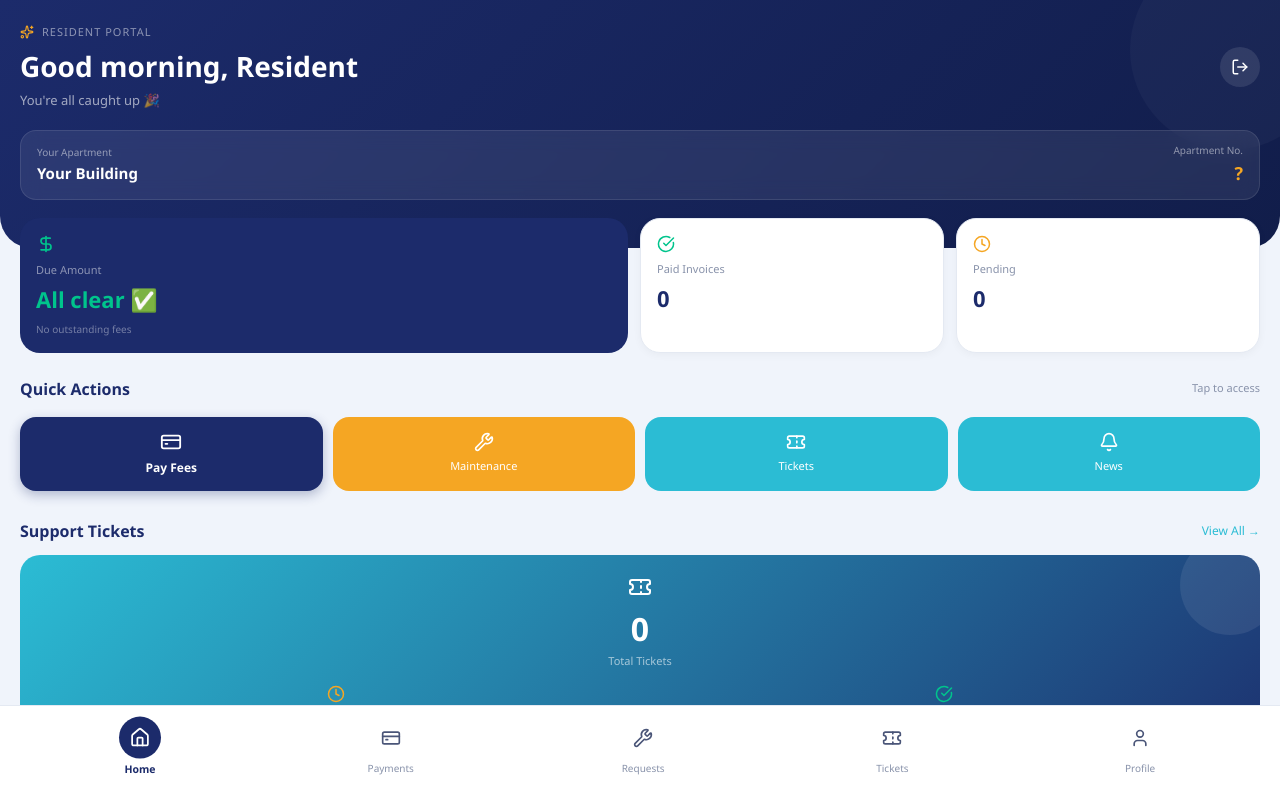
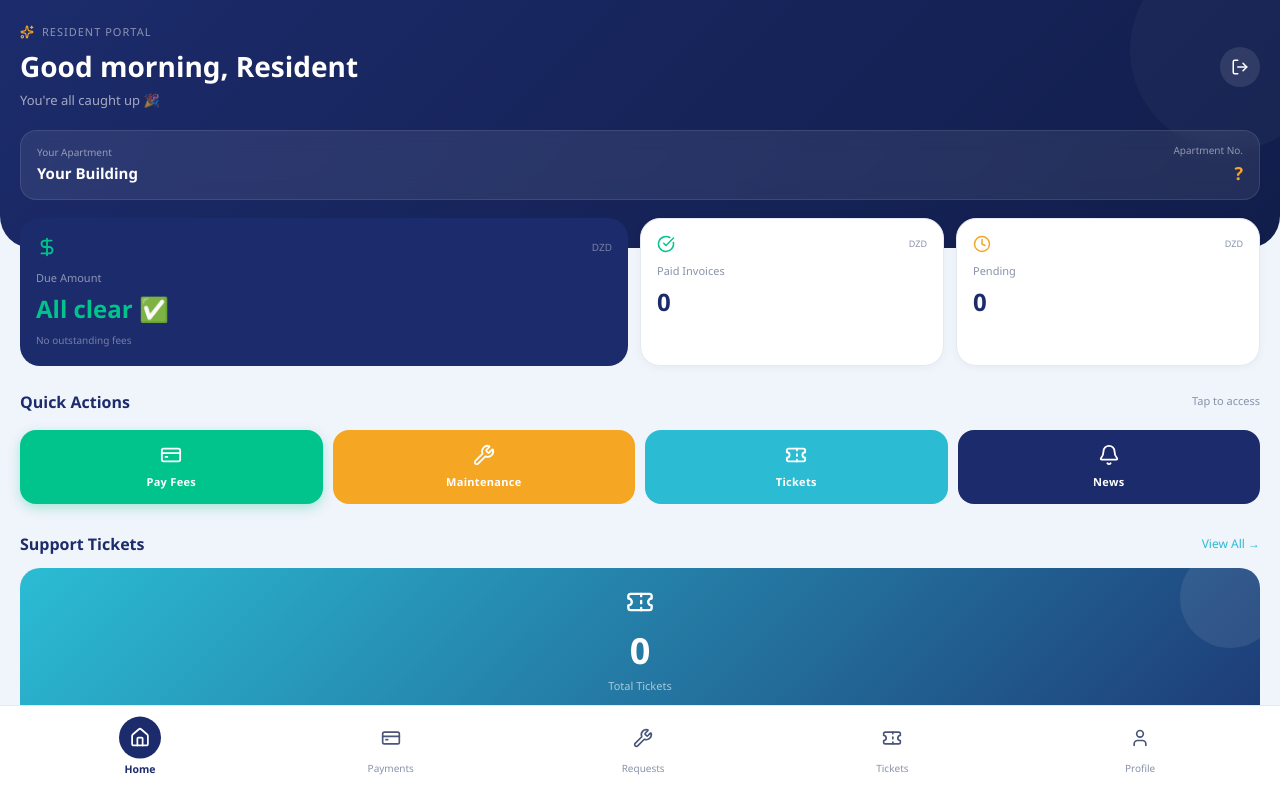
Before and after one commit to ikramikram2020/Syndix, a Next.js app: page /resident/dashboard in a window 1280 px wide. Shown: the top 798 px of the page. Built offline with nearby package versions, Linux system fonts and the light colour scheme; no server answers; sample sign-in values are in the browser's storage.

Commit message:
Redesign resident dashboard - clean SaaS style

```diff
--- a/src/pages/resident/dashboard.tsx
+++ b/src/pages/resident/dashboard.tsx
@@ -5,7 +5,7 @@ import { T } from '../../styles/theme';
 import {
   Home, CreditCard, Wrench, Bell, User, LogOut,
   DollarSign, CheckCircle, Shield, Sparkles, Star, Award,
-  Clock, ChevronRight, Ticket, Zap
+  Clock, ChevronRight, Ticket
 } from 'lucide-react';
 
 // ============================================
@@ -158,13 +158,13 @@ export default function ResidentDashboard() {
   // ============================================
 
   const quickActions = [
-    { icon: CreditCard, label: 'Pay Fees', href: '/resident/payments', color: T.navy, primary: true },
-    { icon: Wrench, label: 'Maintenance', href: '/resident/maintenance', color: T.orange, primary: false },
-    { icon: Ticket, label: 'Tickets', href: '/resident/tickets', color: T.teal, primary: false },
-    { icon: Bell, label: 'News', href: '/resident/announcements', color: T.teal, primary: false }, // Changed to Teal
+    { icon: CreditCard, label: 'Pay Fees', href: '/resident/payments', color: T.green },
+    { icon: Wrench, label: 'Maintenance', href: '/resident/maintenance', color: T.orange },
+    { icon: Ticket, label: 'Tickets', href: '/resident/tickets', color: T.teal },
+    { icon: Bell, label: 'News', href: '/resident/announcements', color: T.navy },
   ];
 
-  // Determine due amount styling
+  // Determine due amount styling (dynamic feedback)
   const dueAmountColor = stats.dueAmount > 0 ? T.orange : T.green;
   const dueAmountMessage = stats.dueAmount > 0 ? `${stats.dueAmount.toLocaleString()} DZD` : 'All clear ✅';
 
@@ -240,18 +240,15 @@ export default function ResidentDashboard() {
         <div style={{ position: 'absolute', top: -50, right: -50, width: 200, height: 200, borderRadius: '50%', background: 'rgba(255,255,255,0.03)' }} />
 
         <div style={{ position: 'relative', zIndex: 2 }}>
-          {/* Header row */}
           <div style={{ display: 'flex', justifyContent: 'space-between', alignItems: 'center', marginBottom: 20 }}>
             <div>
               <div style={{ display: 'flex', alignItems: 'center', gap: 8, marginBottom: 4 }}>
                 <Sparkles size={14} color={T.orange} />
                 <span style={{ fontSize: 11, color: 'rgba(255,255,255,0.5)', letterSpacing: 1 }}>RESIDENT PORTAL</span>
               </div>
-              {/* Dynamic greeting */}
               <h1 style={{ margin: 0, fontSize: 28, fontWeight: 700, color: '#fff' }}>
                 {getGreeting()}, {residentName.split(' ')[0]}
               </h1>
-              {/* Personality-driven micro-copy */}
               <p style={{ margin: '4px 0 0', fontSize: 13, color: 'rgba(255,255,255,0.6)' }}>
                 {getStatusMessage()}
               </p>
@@ -275,7 +272,7 @@ export default function ResidentDashboard() {
             </button>
           </div>
 
-          {/* Building Info Card - Glass effect */}
+          {/* Building Info Card */}
           <div style={{
             background: 'rgba(255,255,255,0.08)',
             backdropFilter: 'blur(10px)',
@@ -299,7 +296,7 @@ export default function ResidentDashboard() {
       </div>
 
       {/* ============================================
-          STATS CARDS - Dynamic colors (DZD currency)
+          STATS CARDS - Improved design with DZD
       ============================================ */}
 
       <div style={{ padding: '0 20px', marginTop: -30 }}>
@@ -309,12 +306,15 @@ export default function ResidentDashboard() {
           <div className="fade-in-up card-hover" style={{
             background: T.navy,
             borderRadius: 20,
-            padding: '16px',
+            padding: '18px 16px',
             cursor: 'pointer'
           }} onClick={() => router.push('/resident/payments')}>
-            <DollarSign size={20} color={dueAmountColor} />
-            <p style={{ margin: '8px 0 4px', fontSize: 11, color: 'rgba(255,255,255,0.5)' }}>Due Amount</p>
-            <p style={{ margin: 0, fontSize: 22, fontWeight: 700, color: dueAmountColor }}>{dueAmountMessage}</p>
+            <div style={{ display: 'flex', alignItems: 'center', justifyContent: 'space-between', marginBottom: 12 }}>
+              <DollarSign size={22} color={dueAmountColor} />
+              <span style={{ fontSize: 10, color: 'rgba(255,255,255,0.4)' }}>DZD</span>
+            </div>
+            <p style={{ margin: 0, fontSize: 11, color: 'rgba(255,255,255,0.5)' }}>Due Amount</p>
+            <p style={{ margin: '4px 0 0', fontSize: 24, fontWeight: 700, color: dueAmountColor }}>{dueAmountMessage}</p>
             {stats.dueAmount === 0 && (
               <p style={{ margin: '6px 0 0', fontSize: 10, color: 'rgba(255,255,255,0.4)' }}>No outstanding fees</p>
             )}
@@ -329,9 +329,12 @@ export default function ResidentDashboard() {
             boxShadow: '0 2px 8px rgba(0,0,0,0.04)',
             cursor: 'pointer'
           }} onClick={() => router.push('/resident/payments')}>
-            <CheckCircle size={18} color={T.green} />
-            <p style={{ margin: '8px 0 4px', fontSize: 11, color: T.textSm }}>Paid Invoices</p>
-            <p style={{ margin: 0, fontSize: 22, fontWeight: 700, color: T.navy }}>{stats.paidCount}</p>
+            <div style={{ display: 'flex', alignItems: 'center', justifyContent: 'space-between', marginBottom: 10 }}>
+              <CheckCircle size={18} color={T.green} />
+              <span style={{ fontSize: 9, color: T.textSm }}>DZD</span>
+            </div>
+            <p style={{ margin: 0, fontSize: 11, color: T.textSm }}>Paid Invoices</p>
+            <p style={{ margin: '4px 0 0', fontSize: 24, fontWeight: 700, color: T.navy }}>{stats.paidCount}</p>
           </div>
 
           {/* Secondary Card - Pending */}
@@ -343,15 +346,18 @@ export default function ResidentDashboard() {
             boxShadow: '0 2px 8px rgba(0,0,0,0.04)',
             cursor: 'pointer'
           }} onClick={() => router.push('/resident/payments')}>
-            <Clock size={18} color={T.orange} />
-            <p style={{ margin: '8px 0 4px', fontSize: 11, color: T.textSm }}>Pending</p>
-            <p style={{ margin: 0, fontSize: 22, fontWeight: 700, color: T.navy }}>{stats.pendingCount}</p>
+            <div style={{ display: 'flex', alignItems: 'center', justifyContent: 'space-between', marginBottom: 10 }}>
+              <Clock size={18} color={T.orange} />
+              <span style={{ fontSize: 9, color: T.textSm }}>DZD</span>
+            </div>
+            <p style={{ margin: 0, fontSize: 11, color: T.textSm }}>Pending</p>
+            <p style={{ margin: '4px 0 0', fontSize: 24, fontWeight: 700, color: T.navy }}>{stats.pendingCount}</p>
           </div>
         </div>
       </div>
 
       {/* ============================================
-          QUICK ACTIONS - Pay Fees primary
+          QUICK ACTIONS - Improved button design
       ============================================ */}
 
       <div style={{ padding: '24px 20px 0' }}>
@@ -370,18 +376,18 @@ export default function ResidentDashboard() {
                   onClick={() => router.push(action.href)}
                   className="card-hover"
                   style={{
-                    background: action.primary ? T.navy : action.color,
+                    background: action.color,
                     border: 'none',
                     borderRadius: 16,
-                    padding: action.primary ? '14px 8px' : '12px 8px',
+                    padding: '14px 6px',
                     textAlign: 'center',
                     cursor: 'pointer',
-                    boxShadow: action.primary ? '0 4px 12px rgba(28,43,107,0.3)' : 'none',
-                    transition: 'transform 0.1s ease'
+                    transition: 'transform 0.1s ease',
+                    boxShadow: action.label === 'Pay Fees' ? '0 4px 12px rgba(0,196,140,0.3)' : 'none'
                   }}
                 >
-                  <Icon size={action.primary ? 22 : 20} color="#fff" style={{ margin: '0 auto 6px' }} />
-                  <p style={{ margin: 0, fontSize: action.primary ? 12 : 11, fontWeight: action.primary ? 600 : 500, color: '#fff' }}>
+                  <Icon size={22} color="#fff" style={{ margin: '0 auto 8px' }} />
+                  <p style={{ margin: 0, fontSize: 11, fontWeight: 600, color: '#fff', letterSpacing: '0.3px' }}>
                     {action.label}
                   </p>
                 </button>
@@ -392,7 +398,7 @@ export default function ResidentDashboard() {
       </div>
 
       {/* ============================================
-          TICKETS CARD - Vertical layout
+          TICKETS CARD - Improved layout
       ============================================ */}
 
       <div style={{ padding: '0 20px' }}>
@@ -419,21 +425,21 @@ export default function ResidentDashboard() {
             <div style={{ position: 'relative', zIndex: 2 }}>
               {/* Total Tickets - Top */}
               <div style={{ textAlign: 'center', marginBottom: 16 }}>
-                <Ticket size={24} color="#fff" style={{ margin: '0 auto 6px' }} />
-                <p style={{ margin: 0, fontSize: 32, fontWeight: 700, color: '#fff' }}>{ticketStats.pending + ticketStats.resolved}</p>
+                <Ticket size={28} color="#fff" style={{ margin: '0 auto 8px' }} />
+                <p style={{ margin: 0, fontSize: 36, fontWeight: 700, color: '#fff' }}>{ticketStats.pending + ticketStats.resolved}</p>
                 <p style={{ margin: 0, fontSize: 11, color: 'rgba(255,255,255,0.6)' }}>Total Tickets</p>
               </div>
 
               {/* Open / Resolved - 2 columns */}
               <div style={{ display: 'grid', gridTemplateColumns: '1fr 1fr', gap: 16, marginBottom: 16, textAlign: 'center' }}>
-                <div>
-                  <Clock size={18} color={T.orange} style={{ margin: '0 auto 4px' }} />
-                  <p style={{ margin: 0, fontSize: 24, fontWeight: 700, color: T.orange }}>{ticketStats.pending}</p>
+                <div style={{ padding: '8px', borderRadius: 12, background: 'rgba(255,255,255,0.1)' }}>
+                  <Clock size={20} color={T.orange} style={{ margin: '0 auto 6px' }} />
+                  <p style={{ margin: 0, fontSize: 28, fontWeight: 700, color: T.orange }}>{ticketStats.pending}</p>
                   <p style={{ margin: 0, fontSize: 10, color: 'rgba(255,255,255,0.6)' }}>Open</p>
                 </div>
-                <div>
-                  <CheckCircle size={18} color={T.green} style={{ margin: '0 auto 4px' }} />
-                  <p style={{ margin: 0, fontSize: 24, fontWeight: 700, color: T.green }}>{ticketStats.resolved}</p>
+                <div style={{ padding: '8px', borderRadius: 12, background: 'rgba(255,255,255,0.1)' }}>
+                  <CheckCircle size={20} color={T.green} style={{ margin: '0 auto 6px' }} />
+                  <p style={{ margin: 0, fontSize: 28, fontWeight: 700, color: T.green }}>{ticketStats.resolved}</p>
                   <p style={{ margin: 0, fontSize: 10, color: 'rgba(255,255,255,0.6)' }}>Resolved</p>
                 </div>
               </div>
@@ -441,19 +447,20 @@ export default function ResidentDashboard() {
               {/* Button - Full width */}
               <button
                 onClick={() => router.push('/resident/tickets')}
+                className="card-hover"
                 style={{
                   width: '100%',
-                  padding: '10px',
-                  background: 'rgba(255,255,255,0.15)',
+                  padding: '12px',
+                  background: 'rgba(255,255,255,0.2)',
                   border: 'none',
                   borderRadius: 30,
                   color: '#fff',
-                  fontSize: 12,
-                  fontWeight: 500,
+                  fontSize: 13,
+                  fontWeight: 600,
                   cursor: 'pointer',
-                  transition: 'transform 0.1s ease'
+                  transition: 'transform 0.1s ease',
+                  marginTop: 8
                 }}
-                className="card-hover"
               >
                 + New Ticket
               </button>
@@ -463,7 +470,7 @@ export default function ResidentDashboard() {
       </div>
 
       {/* ============================================
-          RECENT ACTIVITY - Dynamic, borderless, lighter
+          RECENT ACTIVITY - Dynamic based on real data
       ============================================ */}
 
       <div style={{ padding: '0 20px' }}>
@@ -474,7 +481,6 @@ export default function ResidentDashboard() {
           </div>
 
           {(stats.pendingCount === 0 && ticketStats.pending === 0 && stats.paidCount === 0) ? (
-            // Empty State
             <div style={{
               background: T.white,
               borderRadius: 16,
@@ -482,39 +488,37 @@ export default function ResidentDashboard() {
               textAlign: 'center',
               border: `1px solid ${T.border}`
             }}>
-              <Zap size={32} color={T.textSm} style={{ margin: '0 auto 12px' }} />
+              <Shield size={32} color={T.textSm} style={{ margin: '0 auto 12px' }} />
               <p style={{ margin: 0, fontSize: 13, color: T.textMd }}>No recent activity yet</p>
               <p style={{ margin: '4px 0 0', fontSize: 11, color: T.textSm }}>Your activity will appear here</p>
             </div>
           ) : (
             <div style={{ display: 'flex', flexDirection: 'column', gap: 8 }}>
-              {/* Dynamic activity based on actual data */}
               {stats.pendingCount > 0 && (
                 <div
                   className="card-hover"
                   style={{
-                    background: 'transparent',
-                    borderRadius: 12,
-                    padding: '10px 12px',
+                    background: T.white,
+                    borderRadius: 14,
+                    padding: '12px 14px',
                     display: 'flex',
                     alignItems: 'center',
                     gap: 12,
                     cursor: 'pointer',
-                    transition: 'background 0.2s ease'
+                    border: `1px solid ${T.border}`,
+                    transition: 'transform 0.1s ease'
                   }}
-                  onMouseEnter={e => e.currentTarget.style.background = T.surface}
-                  onMouseLeave={e => e.currentTarget.style.background = 'transparent'}
                   onClick={() => router.push('/resident/payments')}
                 >
-                  <div style={{ width: 36, height: 36, borderRadius: 10, background: T.orangeLight, display: 'flex', alignItems: 'center', justifyContent: 'center' }}>
-                    <DollarSign size={16} color={T.orange} />
+                  <div style={{ width: 44, height: 44, borderRadius: 12, background: T.orangeLight, display: 'flex', alignItems: 'center', justifyContent: 'center' }}>
+                    <DollarSign size={20} color={T.orange} />
                   </div>
                   <div style={{ flex: 1 }}>
-                    <p style={{ margin: 0, fontSize: 13, fontWeight: 500, color: T.navy }}>Pending Payment</p>
-                    <p style={{ margin: '2px 0 0', fontSize: 10, color: T.textSm }}>You have {stats.pendingCount} unpaid invoice{stats.pendingCount > 1 ? 's' : ''}</p>
+                    <p style={{ margin: 0, fontSize: 14, fontWeight: 600, color: T.navy }}>Pending Payment</p>
+                    <p style={{ margin: '2px 0 0', fontSize: 11, color: T.textSm }}>You have {stats.pendingCount} unpaid invoice{stats.pendingCount > 1 ? 's' : ''}</p>
                   </div>
-                  <p style={{ margin: 0, fontSize: 12, fontWeight: 600, color: T.orange }}>{stats.dueAmount.toLocaleString()} DZD</p>
-                  <ChevronRight size={14} color={T.textSm} />
+                  <p style={{ margin: 0, fontSize: 14, fontWeight: 700, color: T.orange }}>{stats.dueAmount.toLocaleString()} DZD</p>
+                  <ChevronRight size={16} color={T.textSm} />
                 </div>
               )}
 
@@ -522,27 +526,26 @@ export default function ResidentDashboard() {
                 <div
                   className="card-hover"
                   style={{
-                    background: 'transparent',
-                    borderRadius: 12,
-                    padding: '10px 12px',
+                    background: T.white,
+                    borderRadius: 14,
+                    padding: '12px 14px',
                     display: 'flex',
                     alignItems: 'center',
                     gap: 12,
                     cursor: 'pointer',
-                    transition: 'background 0.2s ease'
+                    border: `1px solid ${T.border}`,
+                    transition: 'transform 0.1s ease'
                   }}
-                  onMouseEnter={e => e.currentTarget.style.background = T.surface}
-                  onMouseLeave={e => e.currentTarget.style.background = 'transparent'}
                   onClick={() => router.push('/resident/tickets')}
                 >
-                  <div style={{ width: 36, height: 36, borderRadius: 10, background: T.tealLight, display: 'flex', alignItems: 'center', justifyContent: 'center' }}>
-                    <Ticket size={16} color={T.teal} />
+                  <div style={{ width: 44, height: 44, borderRadius: 12, background: T.tealLight, display: 'flex', alignItems: 'center', justifyContent: 'center' }}>
+                    <Ticket size={20} color={T.teal} />
                   </div>
                   <div style={{ flex: 1 }}>
-                    <p style={{ margin: 0, fontSize: 13, fontWeight: 500, color: T.navy }}>Open Tickets</p>
-                    <p style={{ margin: '2px 0 0', fontSize: 10, color: T.textSm }}>{ticketStats.pending} ticket{ticketStats.pending > 1 ? 's' : ''} awaiting response</p>
+                    <p style={{ margin: 0, fontSize: 14, fontWeight: 600, color: T.navy }}>Open Tickets</p>
+                    <p style={{ margin: '2px 0 0', fontSize: 11, color: T.textSm }}>{ticketStats.pending} ticket{ticketStats.pending > 1 ? 's' : ''} awaiting response</p>
                   </div>
-                  <ChevronRight size={14} color={T.textSm} />
+                  <ChevronRight size={16} color={T.textSm} />
                 </div>
               )}
 
@@ -550,27 +553,26 @@ export default function ResidentDashboard() {
                 <div
                   className="card-hover"
                   style={{
-                    background: 'transparent',
-                    borderRadius: 12,
-                    padding: '10px 12px',
+                    background: T.white,
+                    borderRadius: 14,
+                    padding: '12px 14px',
                     display: 'flex',
                     alignItems: 'center',
                     gap: 12,
                     cursor: 'pointer',
-                    transition: 'background 0.2s ease'
+                    border: `1px solid ${T.border}`,
+                    transition: 'transform 0.1s ease'
                   }}
-                  onMouseEnter={e => e.currentTarget.style.background = T.surface}
-                  onMouseLeave={e => e.currentTarget.style.background = 'transparent'}
                   onClick={() => router.push('/resident/payments')}
                 >
-                  <div style={{ width: 36, height: 36, borderRadius: 10, background: T.greenLight, display: 'flex', alignItems: 'center', justifyContent: 'center' }}>
-                    <CheckCircle size={16} color={T.green} />
+                  <div style={{ width: 44, height: 44, borderRadius: 12, background: T.greenLight, display: 'flex', alignItems: 'center', justifyContent: 'center' }}>
+                    <CheckCircle size={20} color={T.green} />
                   </div>
                   <div style={{ flex: 1 }}>
-                    <p style={{ margin: 0, fontSize: 13, fontWeight: 500, color: T.navy }}>All caught up</p>
-                    <p style={{ margin: '2px 0 0', fontSize: 10, color: T.textSm }}>All payments are up to date</p>
+                    <p style={{ margin: 0, fontSize: 14, fontWeight: 600, color: T.navy }}>All caught up</p>
+                    <p style={{ margin: '2px 0 0', fontSize: 11, color: T.textSm }}>All payments are up to date</p>
                   </div>
-                  <ChevronRight size={14} color={T.textSm} />
+                  <ChevronRight size={16} color={T.textSm} />
                 </div>
               )}
             </div>
@@ -579,7 +581,7 @@ export default function ResidentDashboard() {
       </div>
 
       {/* ============================================
-          BOTTOM TAB NAVIGATION - Scale on active
+          BOTTOM TAB NAVIGATION - With scale effect
       ============================================ */}
 
       <div style={{
@@ -659,33 +661,33 @@ export default function ResidentDashboard() {
           <div style={{
             background: T.orange,
             borderRadius: 16,
-            padding: '12px 16px',
+            padding: '14px 18px',
             display: 'flex',
             alignItems: 'center',
             justifyContent: 'space-between',
-            boxShadow: '0 4px 12px rgba(0,0,0,0.15)'
+            boxShadow: '0 6px 20px rgba(0,0,0,0.15)'
           }}>
-            <div style={{ display: 'flex', alignItems: 'center', gap: 10 }}>
-              <span style={{ fontSize: 20 }}>⚠️</span>
+            <div style={{ display: 'flex', alignItems: 'center', gap: 12 }}>
+              <span style={{ fontSize: 24 }}>⚠️</span>
               <div>
-                <p style={{ margin: 0, fontSize: 13, fontWeight: 600, color: '#fff' }}>You have unpaid fees</p>
-                <p style={{ margin: 0, fontSize: 11, color: 'rgba(255,255,255,0.9)' }}>{stats.dueAmount.toLocaleString()} DZD due</p>
+                <p style={{ margin: 0, fontSize: 14, fontWeight: 600, color: '#fff' }}>You have unpaid fees</p>
+                <p style={{ margin: '2px 0 0', fontSize: 12, color: 'rgba(255,255,255,0.9)' }}>{stats.dueAmount.toLocaleString()} DZD due</p>
               </div>
             </div>
             <button
               onClick={() => router.push('/resident/payments')}
+              className="card-hover"
               style={{
-                padding: '6px 14px',
+                padding: '8px 20px',
                 background: '#fff',
                 border: 'none',
-                borderRadius: 20,
+                borderRadius: 30,
                 color: T.orange,
-                fontSize: 12,
+                fontSize: 13,
                 fontWeight: 600,
                 cursor: 'pointer',
                 transition: 'transform 0.1s ease'
               }}
-              className="card-hover"
             >
               Pay Now
             </button>
```
